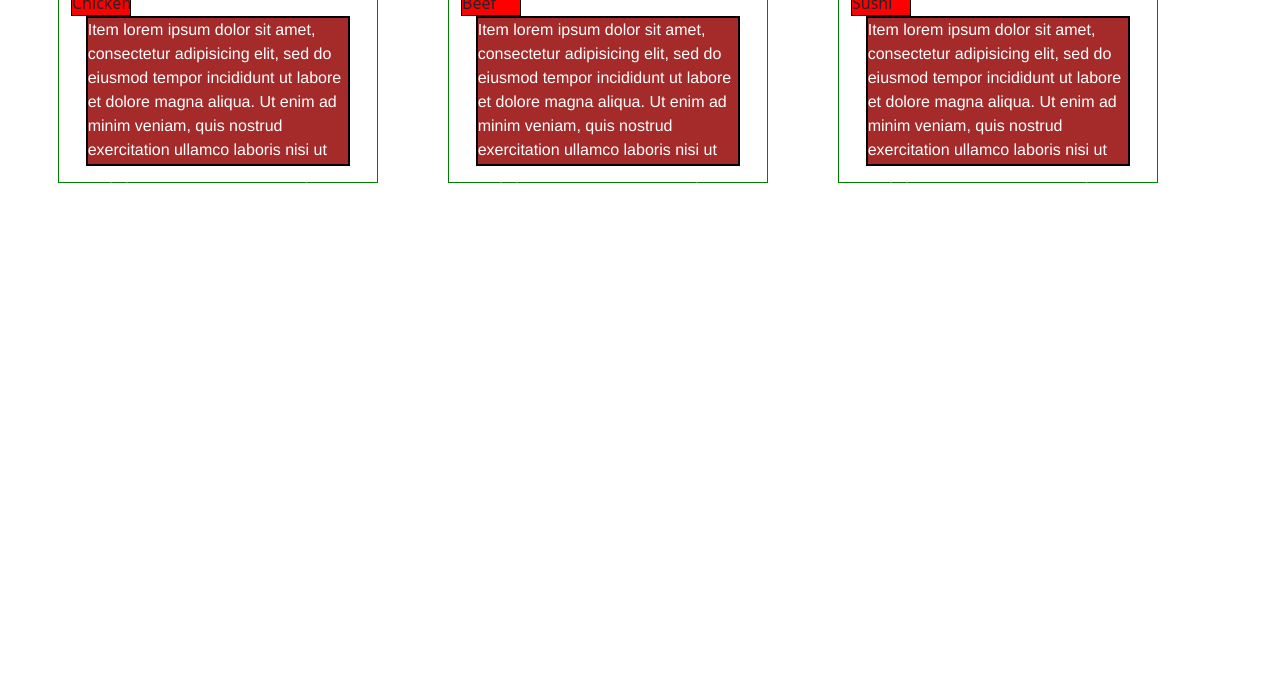
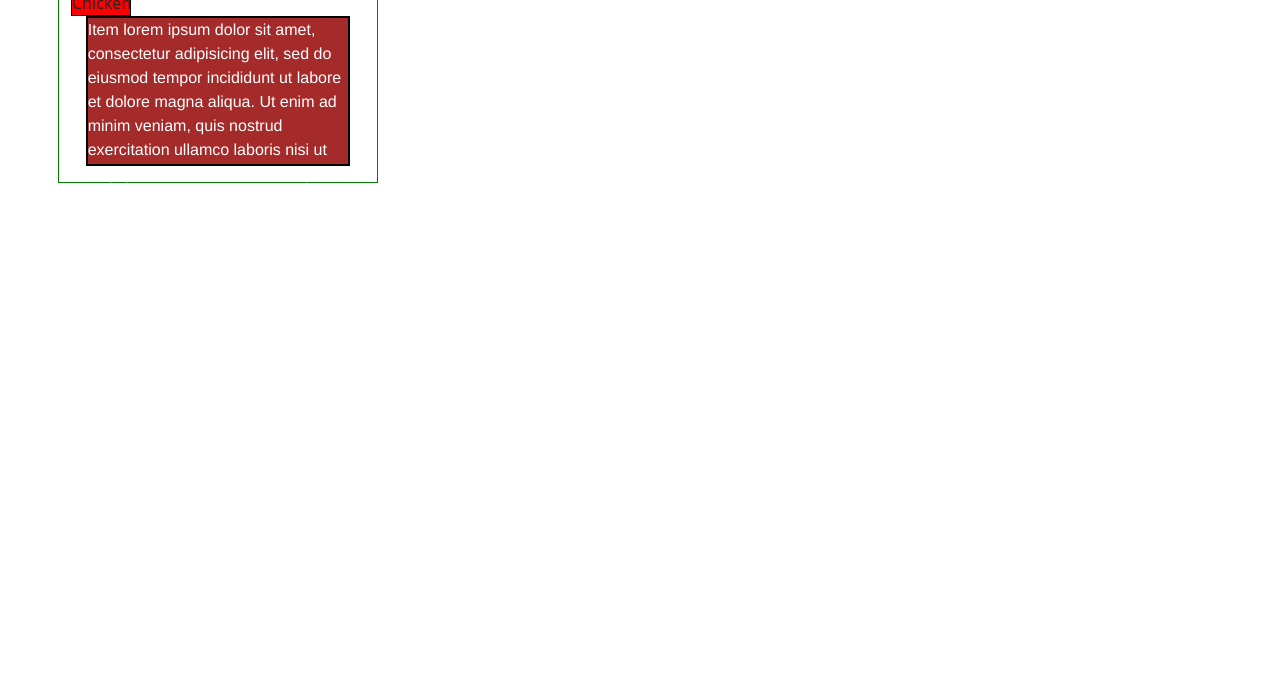
Before and after one commit to mwapkabq/coursera-test-1, a plain HTML site: page responsive-after.html in a window 1280 px wide. Shown: the part 123-800 px from the top of the page. Drawn offline with Linux system fonts and the light colour scheme.

Commit message:
committing

```diff
--- a/css/styles.css
+++ b/css/styles.css
@@ -32,16 +32,8 @@ p {
   border: 1px solid black;
   width: 60px;
 }
-.beef {
-  background: red;
-  border: 1px solid black;
-  width: 60px;
-}
-.sushi {
-  background: red;
-  border: 1px solid black;
-  width: 60px;
-}
+
+
 
 /* Simple Responsive Framework. */
 .row {
--- a/responsive-after.html
+++ b/responsive-after.html
@@ -35,8 +35,6 @@
 
 <div class="row">
   <div class="col-lg-3 col-md-6 section"><div class="chicken">Chicken</div><p>Item lorem ipsum dolor sit amet, consectetur adipisicing elit, sed do eiusmod tempor incididunt ut labore et dolore magna aliqua. Ut enim ad minim veniam, quis nostrud exercitation ullamco laboris nisi ut aliquip ex ea commodo consequat.</p></div>
-  <div class="col-lg-3 col-md-6 section"><div class="beef">Beef</div><p>Item lorem ipsum dolor sit amet, consectetur adipisicing elit, sed do eiusmod tempor incididunt ut labore et dolore magna aliqua. Ut enim ad minim veniam, quis nostrud exercitation ullamco laboris nisi ut aliquip ex ea commodo consequat.</p></div>
-  <div class="col-lg-3 col-md-6 section"><div class="sushi">Sushi</div><p>Item lorem ipsum dolor sit amet, consectetur adipisicing elit, sed do eiusmod tempor incididunt ut labore et dolore magna aliqua. Ut enim ad minim veniam, quis nostrud exercitation ullamco laboris nisi ut aliquip ex ea commodo consequat.</p></div>
 </div>
 
 <script src="js/bootstrap.min.js"></script>
```
